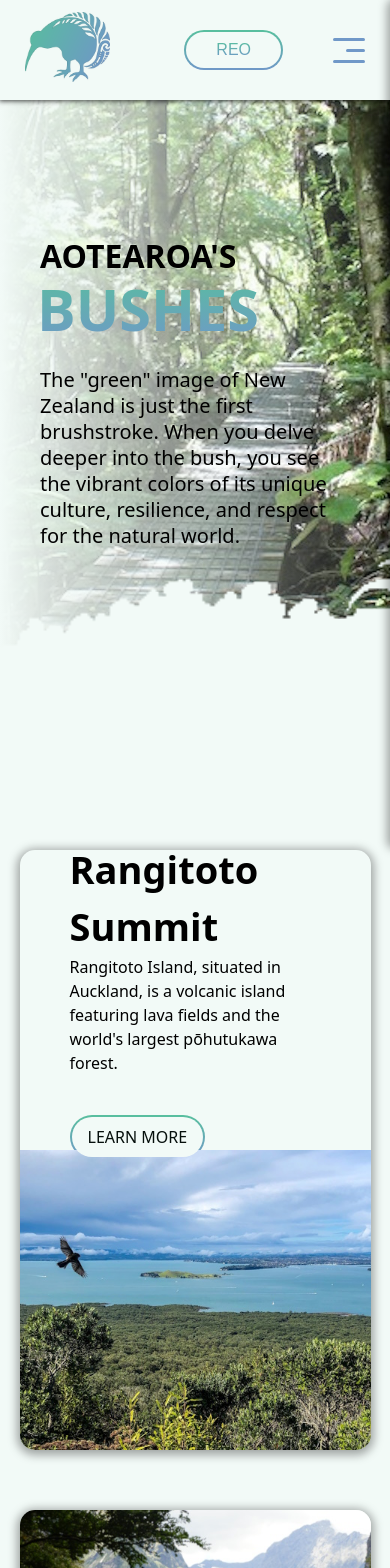
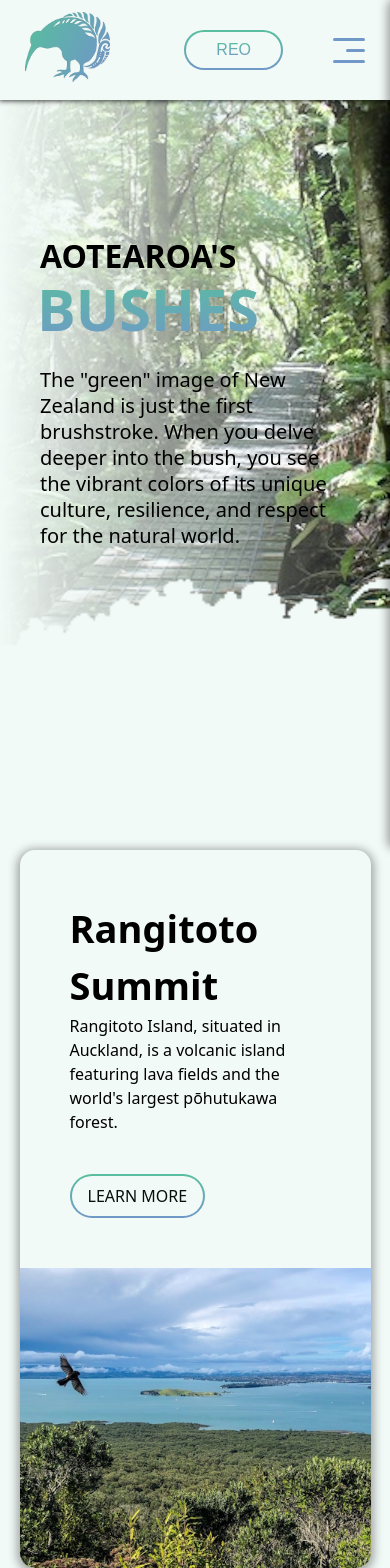
Before and after one commit to Luciism/beautiful-nz, a React (Vite) app: page /#/explore/bushes in a window 390 px wide. Shown: the top 1568 px of the page. Built offline with nearby package versions, Linux system fonts and the light colour scheme.

Commit message:
feat: made scenery panels more responsive

```diff
--- a/src/components/SceneryPanel/SceneryPanel.css
+++ b/src/components/SceneryPanel/SceneryPanel.css
@@ -19,14 +19,18 @@
         height: auto;
         flex-direction: column !important;
 
+        & .image-wrapper {
+            height: 300px;
+        }
+
         & .details-container,
         & .image-wrapper {
             width: 100%;
-            height: 300px;
         }
 
         & .details-container {
             padding: 50px;
+            min-height: 300px;
         }
     }
 
```
